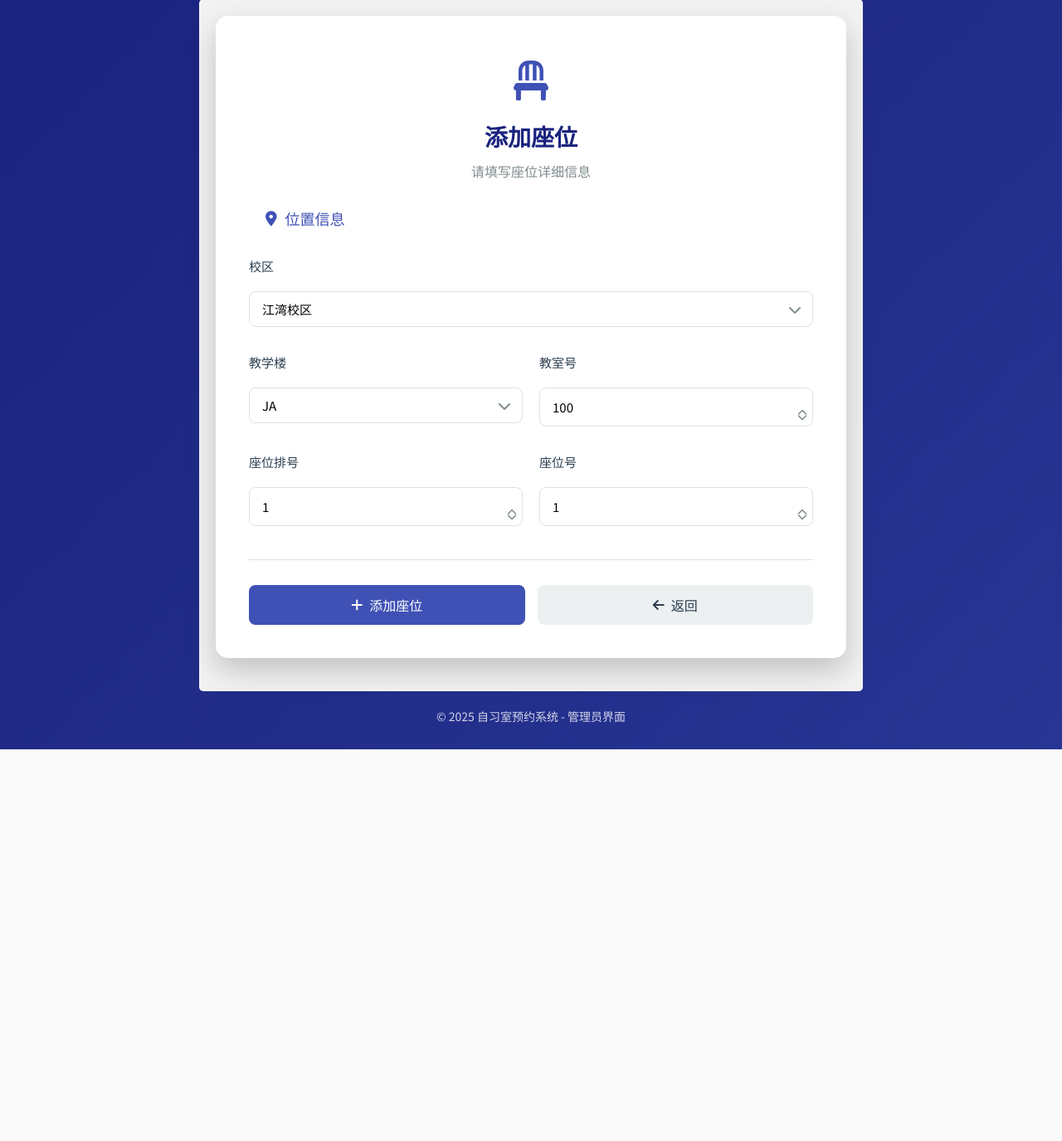
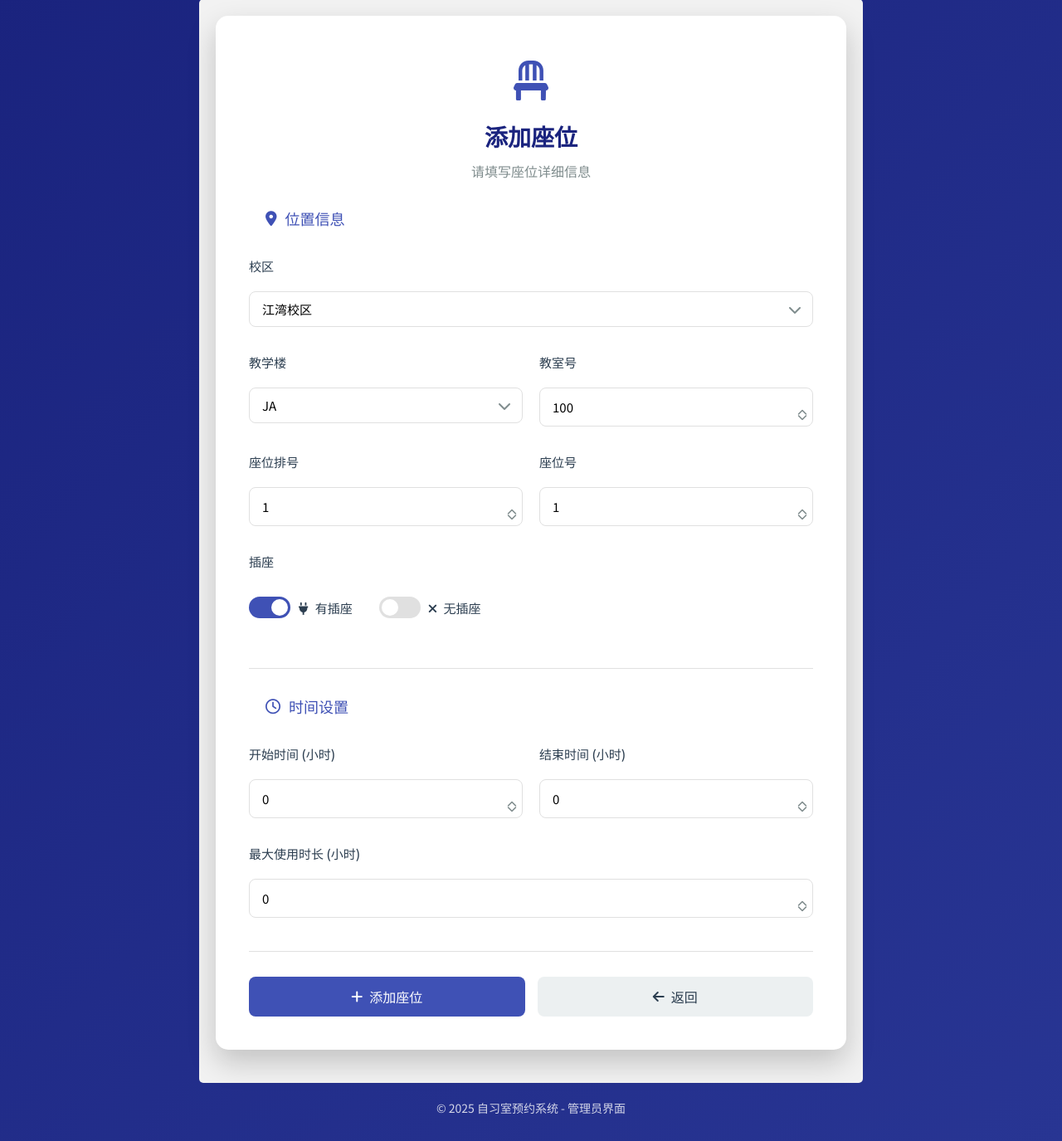
Before and after one commit to Winddo18/ibooking, a Django app: page /library/addseatpage in a window 1280 px wide. Shown: the part 31-1406 px from the top of the page at 83% size. Before the commit the page ends 934 px from the top, so only its background shows below. Run offline with Django 3.2, Linux system fonts and the light colour scheme; parts of the project's set-up code (start-up, migrations or seed data) failed here and were passed over.

Commit message:
增加插座使用情况，座位使用时间管理功能

```diff
--- a/mydjangoDemo01/library/adminIndex.py
+++ b/mydjangoDemo01/library/adminIndex.py
@@ -7,6 +7,7 @@ from .utils import *
 """
 Seat Information
 """
+
 
 def addSeatPage(request):
     return render(request,"addseat.html")
@@ -20,13 +21,27 @@ def addSeat(request):
     Index_1=request.GET.get("index_1",None)
     Index_2=request.GET.get("index_2",None)
     Index=str(Index_1).zfill(3)+str(Index_2).zfill(3)
-
+    Electricity=(request.GET.get("electricity",None)=="Powered") #Powered->1  Unpowered->0
+    Start=request.GET.get("start",None)
+    End=request.GET.get("end",None)
+    Maxtime=request.GET.get("maxtime",None)
+    State=request.GET.get("state",None)
+    if State=="不可用":
+        State=-1
+    elif State=="空闲":
+        State=0
+    elif State=="被占用":
+        State=1
+    else:
+        State=None
     #在 SeatInfo 表中添加记录
     SeatInfo.objects.create(
         Campus=Campus,
         Classroom=Classroom,
         Index=Index,
-
+        Electricity=Electricity,
+        Mask=startend2mask(int(Start),int(End)),
+        MaxTime=Maxtime,
     )
     #return redirect("/page/adminIndex.html")
     return render(request,"adminIndex.html")
--- a/mydjangoDemo01/library/templates/addseat.html
+++ b/mydjangoDemo01/library/templates/addseat.html
@@ -89,8 +89,62 @@
                         </div>
                     </div>
 
+                    <div class="form-group">
+                        <label>插座</label>
+                        <div class="toggle-group">
+                            <label class="toggle">
+                                <input type="radio" name="electricity" value="Powered" checked>
+                                <span class="toggle-switch"></span>
+                                <span class="toggle-label"><i class="fas fa-plug"></i> 有插座</span>
+                            </label>
+                            <label class="toggle">
+                                <input type="radio" name="electricity" value="Unpowered">
+                                <span class="toggle-switch"></span>
+                                <span class="toggle-label"><i class="fas fa-times"></i> 无插座</span>
+                            </label>
+                        </div>
+                    </div>
+                </div>
 
+                <div class="form-section">
+                    <h2><i class="far fa-clock"></i> 时间设置</h2>
+
+                    <div class="form-row">
+                        <div class="form-group half">
+                            <label for="start">开始时间 (小时)</label>
+                            <div class="number-input">
+                                <input type="number" id="start" name="start" min="0" max="24" step="1" value="0">
+                                <div class="number-controls">
+                                    <button type="button" class="number-up" onclick="incrementValue('start', 0, 24)"><i class="fas fa-chevron-up"></i></button>
+                                    <button type="button" class="number-down" onclick="decrementValue('start', 0, 24)"><i class="fas fa-chevron-down"></i></button>
+                                </div>
+                            </div>
+                        </div>
+
+                        <div class="form-group half">
+                            <label for="end">结束时间 (小时)</label>
+                            <div class="number-input">
+                                <input type="number" id="end" name="end" min="0" max="24" step="1" value="0">
+                                <div class="number-controls">
+                                    <button type="button" class="number-up" onclick="incrementValue('end', 0, 24)"><i class="fas fa-chevron-up"></i></button>
+                                    <button type="button" class="number-down" onclick="decrementValue('end', 0, 24)"><i class="fas fa-chevron-down"></i></button>
+                                </div>
+                            </div>
+                        </div>
+                    </div>
+
+                    <div class="form-group">
+                        <label for="maxtime">最大使用时长 (小时)</label>
+                        <div class="number-input">
+                            <input type="number" id="maxtime" name="maxtime" min="0" max="8" step="1" value="0">
+                            <div class="number-controls">
+                                <button type="button" class="number-up" onclick="incrementValue('maxtime', 0, 8)"><i class="fas fa-chevron-up"></i></button>
+                                <button type="button" class="number-down" onclick="decrementValue('maxtime', 0, 8)"><i class="fas fa-chevron-down"></i></button>
+                            </div>
+                        </div>
+                    </div>
                 </div>
+
                 <div class="button-group">
                     <button type="submit" class="btn btn-primary"><i class="fas fa-plus"></i> 添加座位</button>
                     <a href="/library/admin" class="btn btn-secondary"><i class="fas fa-arrow-left"></i> 返回</a>
```
